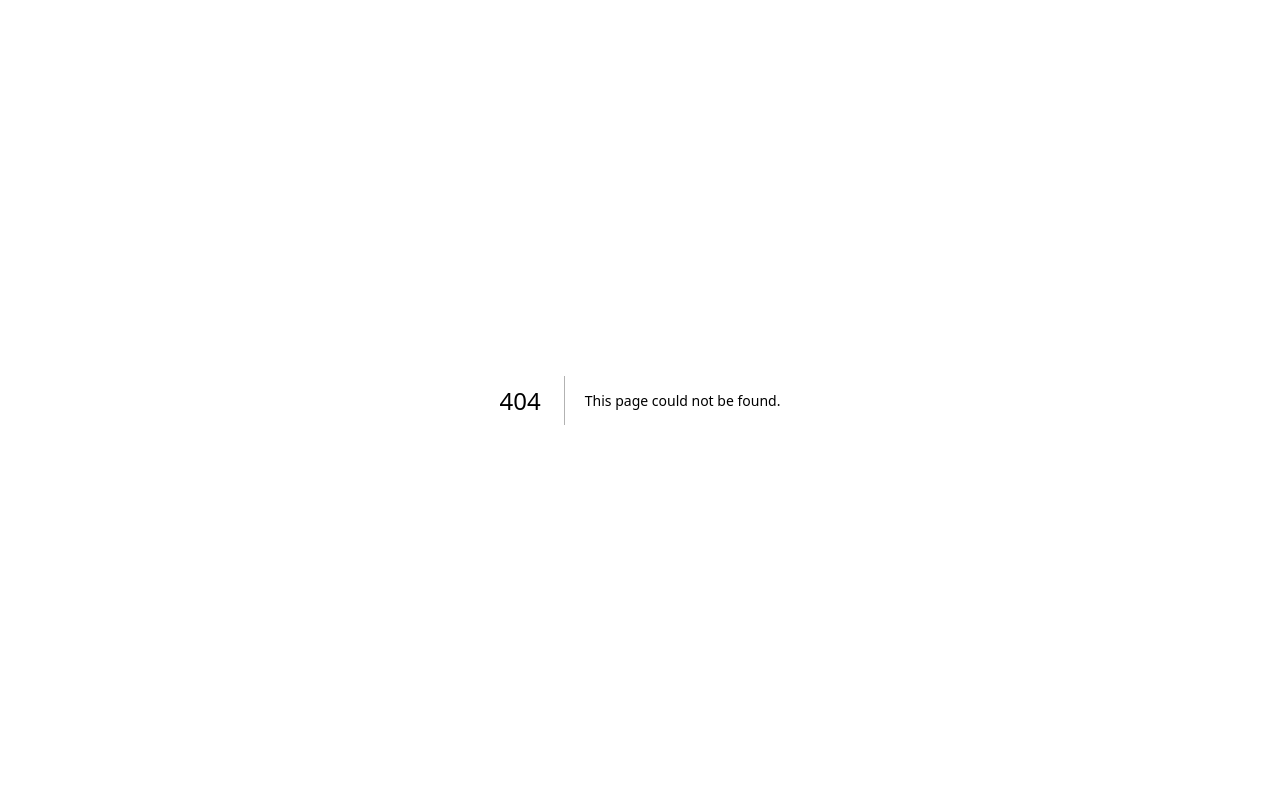
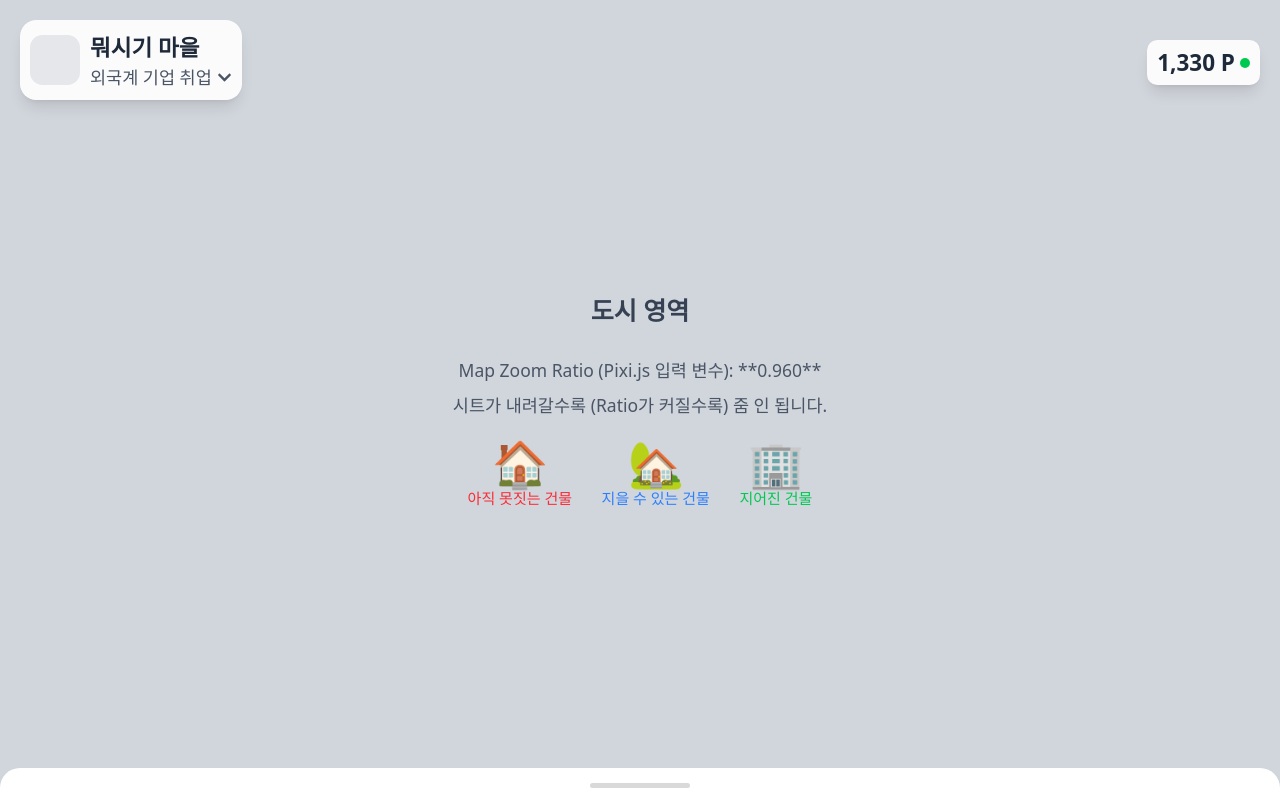
Before and after one commit to Won-Life/TODOJI-Web, a Next.js app: page /home in a window 1280 px wide. Before the commit this address had no page. Built offline with nearby package versions, Linux system fonts and the light colour scheme.

Commit message:
✨ Add home page

```diff
--- /dev/null
+++ b/src/app/home/page.tsx
@@ -0,0 +1,83 @@
+'use client';
+
+import React, { useCallback, useState } from 'react';
+import BottomSheet from '../components/BottomSheet';
+import TodoListContent from '../components/TodoListContent';
+import CityAreaContents from '../components/CityAreaContents';
+import { BottomSheetProvider } from '../context/BottomSheetContext';
+import CustomModal from '../components/CustomModal';
+import { TodoDetailModalContent } from '../components/TodoDetailModalContent';
+import VillageDetailModalContent from '../components/VillageDetailModalContent';
+import NewGoalCreationModalContent from '../components/NewGoalCreationModalContent';
+
+export default function Home() {
+  const [isSheetOpen, setIsSheetOpen] = useState(true);
+  const [currentSnapRatio, setCurrentSnapRatio] = useState(0.04);
+
+  const [isModalOpen, setIsModalOpen] = useState(false);
+  const [selectedTodo, setSelectedTodo] = useState(null);
+
+  const handleTodoClick = useCallback((todo: any) => {
+    setSelectedTodo(todo);
+    setIsModalOpen(true);
+  }, []);
+
+  const [isVillageModalOpen, setIsVillageModalOpen] = useState(false);
+  const [selectedVillage, setSelectedVillage] = useState('');
+
+  const onVillageClick = useCallback((village: string) => {
+    setSelectedVillage(village);
+    setIsVillageModalOpen(true);
+  }, []);
+
+    const [isActionCreateModalOpen, setIsActionCreateModalOpen] = useState(false);
+
+  const onActionCreationClick = useCallback(() => {
+    setIsActionCreateModalOpen(true);
+  }, []);
+
+  const handleCloseSheet = () => setIsSheetOpen(false);
+  const handleCloseModal = () => setIsModalOpen(false);
+  const handleCloseVillageModal = () => setIsVillageModalOpen(false);
+  const handleActionCreationClick = () => setIsActionCreateModalOpen(false);
+
+  const snapPoints = [0.04, 0.35, 1];
+  const initialSnap = snapPoints.findIndex(p => p === currentSnapRatio);
+
+  return (
+    <div className="relative h-screen w-screen overflow-hidden">
+      <BottomSheetProvider currentSnapRatio={currentSnapRatio}>
+        {/* INFO:
+          시트가 올라와도, CityAreaContents는 항상 전체 화면에 렌더링됨
+          바텀 시트가 차지하는 만큼 시트 아래에 겹쳐짐 */}
+        <CityAreaContents onVillageClick={onVillageClick}/>
+        <BottomSheet
+          isOpen={isSheetOpen}
+          onClose={handleCloseSheet}
+          snapPoints={snapPoints}
+          initialSnap={initialSnap}
+          onSnapChange={setCurrentSnapRatio}
+        >
+          <TodoListContent onTodoClick={handleTodoClick} onCreateClick={onActionCreationClick}/>
+        </BottomSheet>
+      </BottomSheetProvider>
+      <CustomModal isOpen={isModalOpen} onClose={handleCloseModal}>
+        <TodoDetailModalContent
+          todo={selectedTodo}
+          onClose={handleCloseModal}
+        />
+      </CustomModal>
+      <CustomModal isOpen={isVillageModalOpen} onClose={handleCloseVillageModal}>
+        <VillageDetailModalContent
+          village={selectedVillage}
+          onClose={handleCloseVillageModal}
+        />
+      </CustomModal>
+      <CustomModal isOpen={isActionCreateModalOpen} onClose={handleActionCreationClick}>
+        <NewGoalCreationModalContent
+          onClose={handleActionCreationClick}
+        />
+      </CustomModal>
+    </div>
+  );
+}
```
